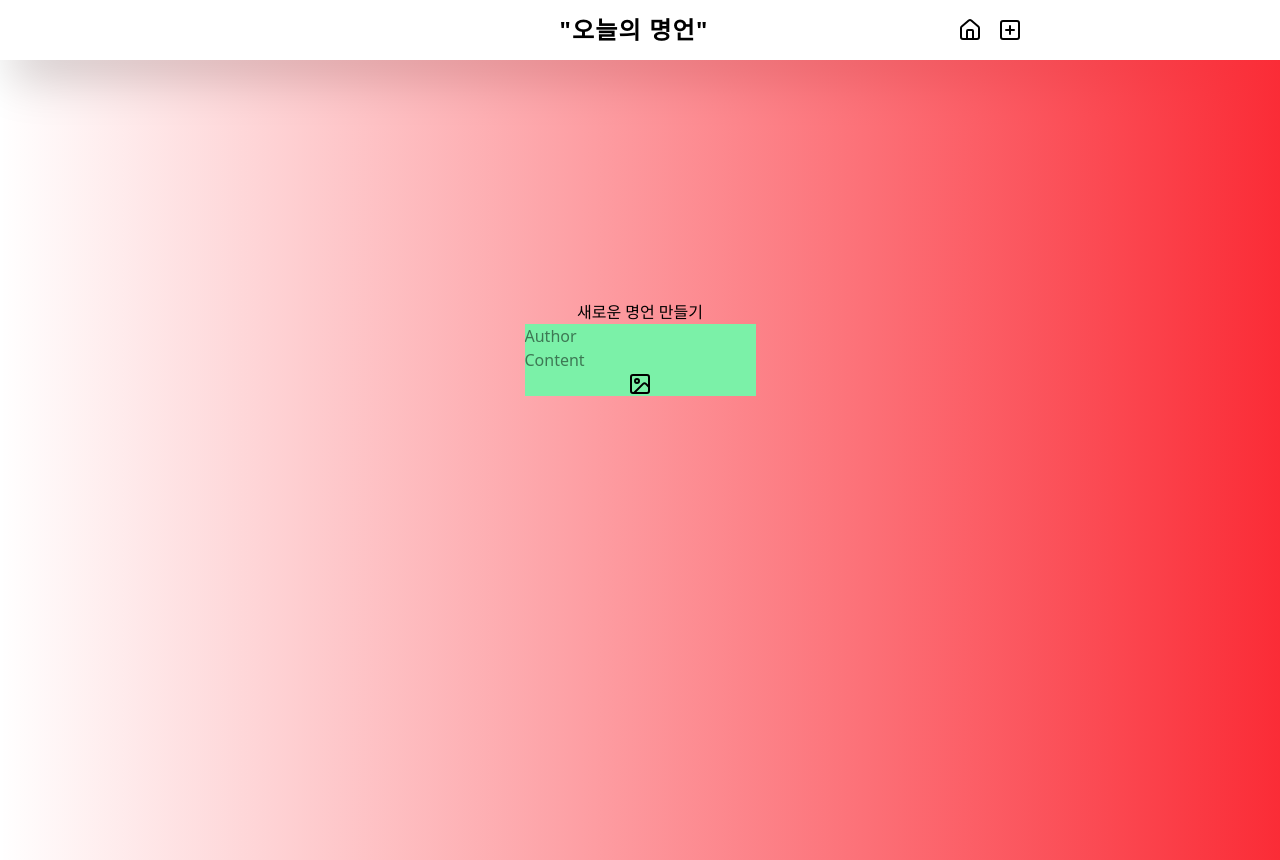
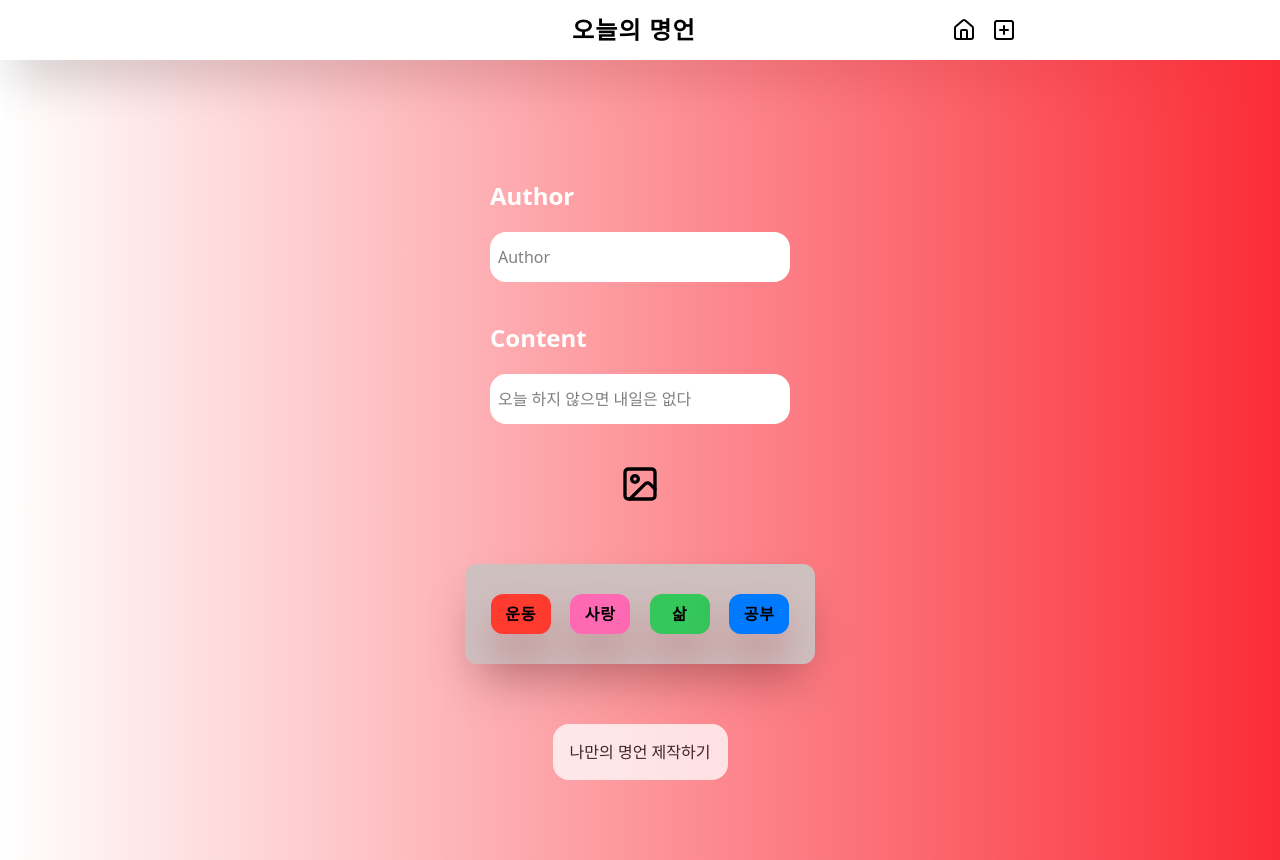
Before and after one commit to YoungjaeKimDeveloper/quote, a React (Vite) app in the folder frontEnd/: page /create in a window 1280 px wide. Built offline with nearby package versions, Linux system fonts and the light colour scheme.

Commit message:
Created tailwind CSS

```diff
--- a/frontEnd/src/App.jsx
+++ b/frontEnd/src/App.jsx
@@ -8,7 +8,7 @@ import CreatePage from "./Pages/CreatePage";
 const App = () => {
   return (
     <div>
-      <Header />
+      <Header text="오늘의 명언" />
       <div className="bg-gradient-to-r from-white-500  to-red-500 w-full h-screen flex flex-col items-center ">
         <Routes>
           <Route path="/" element={<HomePage />} />
--- a/frontEnd/src/Pages/CreatePage.jsx
+++ b/frontEnd/src/Pages/CreatePage.jsx
@@ -1,20 +1,28 @@
 import React from "react";
 import { Image } from "lucide-react";
+import Input from "../components/Input";
+import Category from "../components/Category";
 
 const CreatePage = () => {
   return (
-    <div className="flex flex-col items-center justify-center text-center pt-60 ">
-      <h1>새로운 명언 만들기</h1>
-      <form
-        action=""
-        className="flex flex-col  items-center justify-center bg-green-300"
-      >
-        <input type="text" placeholder="Author" />
-        <input type="text" placeholder="Content" />
+    <div className=" mt-10 lg:mt-30">
+      <form className="flex flex-col  items-center justify-center gap-y-10">
+        <Input text="Author" placeholder="Author" />
+        <Input text="Content" placeholder="오늘 하지 않으면 내일은 없다" />
         <label htmlFor="image">
           <input type="file" id="image" hidden />
-          <Image />
+          <Image
+            size="40"
+            className="duration-1000 hover:stroke-yellow-300 cursor-pointer"
+          />
         </label>
+        <Category />
+        <button
+          className="mt-5  w-1/2 p-4 rounded-2xl opacity-75 bg-white cursor-pointer duration-1000 hover:opacity-100"
+          type="submit"
+        >
+          나만의 명언 제작하기
+        </button>
       </form>
     </div>
   );
--- a/frontEnd/src/components/Header.jsx
+++ b/frontEnd/src/components/Header.jsx
@@ -1,13 +1,13 @@
 import React from "react";
 import { Link } from "react-router-dom";
 import { SquarePlus, House } from "lucide-react";
-const Header = () => {
+const Header = ({ text }) => {
   return (
     <div className="bg-white text-sm lg:text-2xl py-4 w-full h-[60px] flex items-center justify-evenly shadow-2xl text-center ">
       <div className="w-[60px]"></div>
       <Link to={"/"}>
         <h2 className="font-bold tracking-wider text-2xl text-center">
-          "오늘의 명언"
+          {text}
         </h2>
       </Link>
       <div className="flex gap-x-4 mr-2">
--- /dev/null
+++ b/frontEnd/src/components/Input.jsx
@@ -0,0 +1,19 @@
+import React from "react";
+
+const Input = ({ text, placeholder }) => {
+  return (
+    <div className="flex flex-col  items-start gap-y-5    ">
+      <label for="author">
+        <p className="font-bold text-xl md:text-2xl text-white">{text}</p>
+      </label>
+      <input
+        type="text"
+        placeholder={placeholder}
+        id="author"
+        className="w-[300px] h-[50px] bg-white  px-2 rounded-2xl  focus:outline-none"
+      />
+    </div>
+  );
+};
+
+export default Input;
```
